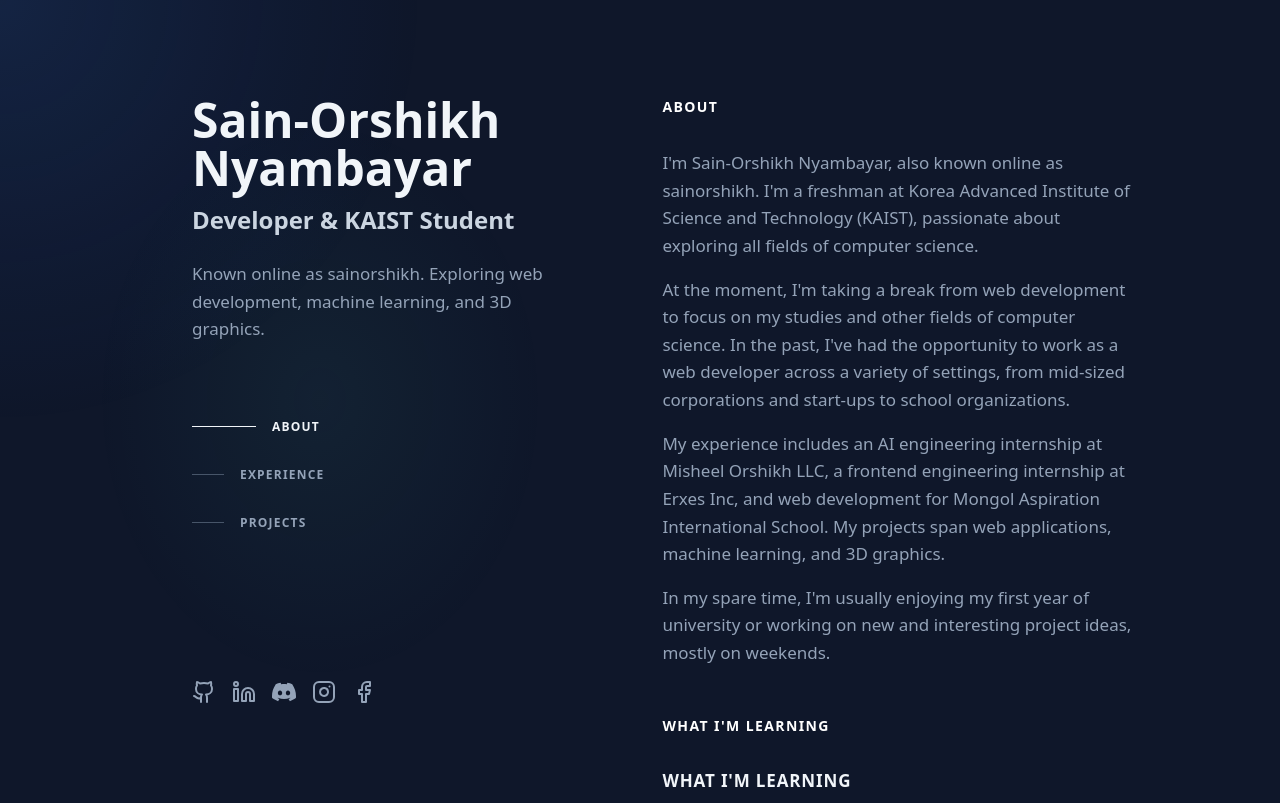
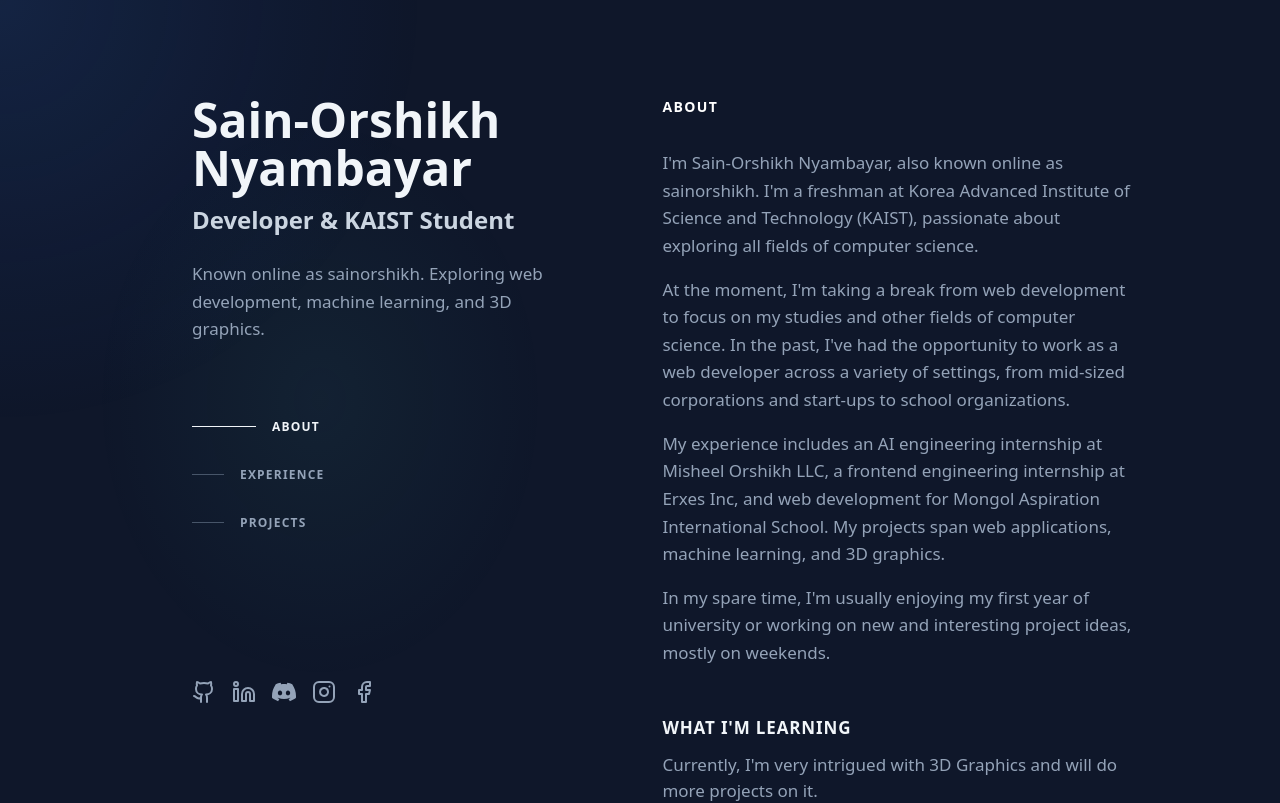
Before and after one commit to Sain-orshikh/portfolio, a Next.js app: page / in a window 1280 px wide. Shown: the top 803 px of the page. Built offline with nearby package versions, Linux system fonts and the light colour scheme.

Commit message:
Avoid duplicate learning heading on desktop

```diff
--- a/sections/About.tsx
+++ b/sections/About.tsx
@@ -27,8 +27,7 @@ const About: React.FC = () => {
 
         <div className="pt-6 space-y-4">
           <div>
-            <h3 className="block text-[14px] font-bold tracking-widest uppercase text-white mb-8">What I'm learning</h3>
-            <h3 className="hidden lg:block text-[17px] font-semibold text-slate-100 mb-3 uppercase tracking-wider">What I'm learning</h3>
+            <h3 className="text-[14px] lg:text-[17px] font-semibold text-slate-100 mb-8 lg:mb-3 uppercase tracking-wider">What I'm learning</h3>
             <p className="text-slate-400 text-[17px]">
               {introText.learning}
             </p>
```
Also changed, not shown: components/Home.tsx (line endings or trailing spaces).
